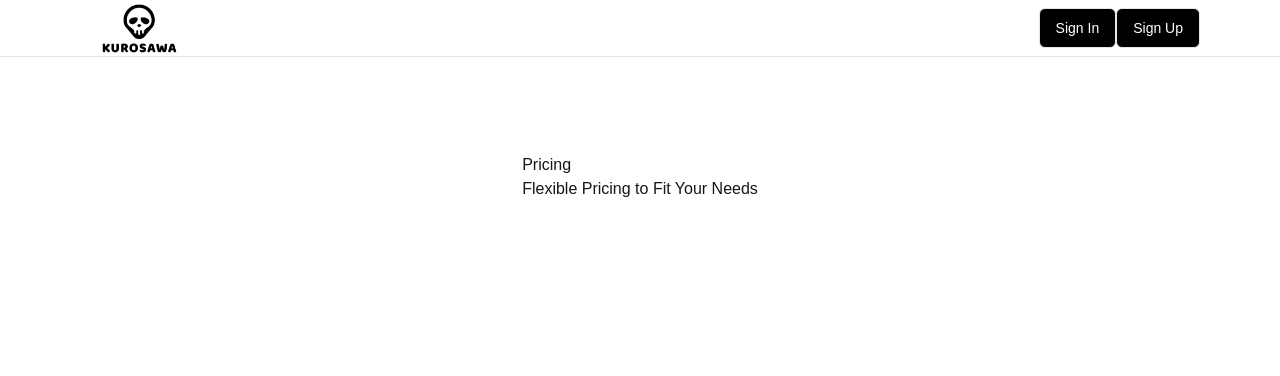
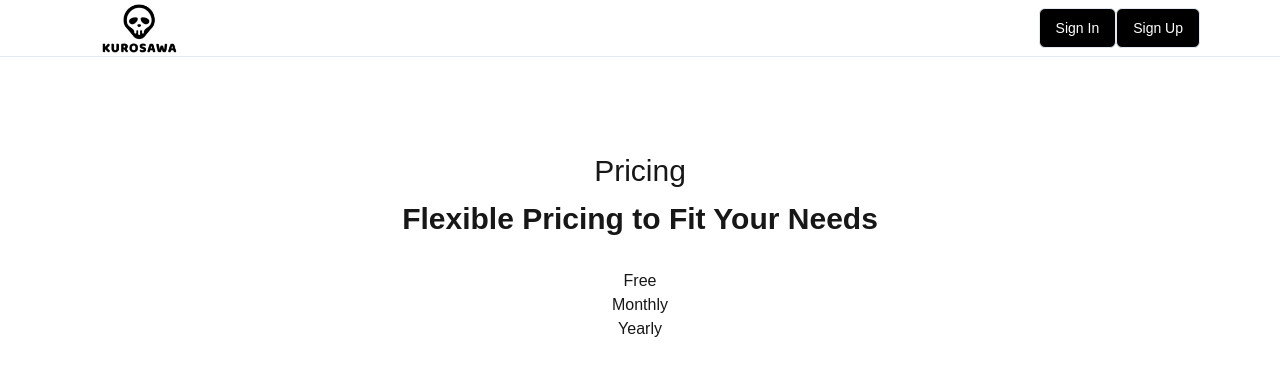
Before and after one commit to ppppppsmash/saasxxx, a Next.js app: page / in a window 1280 px wide. Shown: the top 376 px of the page. Built offline with nearby package versions, Linux system fonts and the light colour scheme; no server answers.

Commit message:
feat: add pricing card component and pricing plans data

```diff
--- /dev/null
+++ b/app/landing-page/pricing-card.tsx
@@ -0,0 +1,11 @@
+import { PricingPlan } from './pricing-section';
+
+const PricingCard = ({ title, price, features }: PricingPlan) => {
+  return (
+    <div>
+      {title}
+    </div>
+  );
+}
+
+export default PricingCard;
--- a/app/landing-page/pricing-section.tsx
+++ b/app/landing-page/pricing-section.tsx
@@ -1,10 +1,67 @@
+import PricingCard from "./pricing-card";
+
+export type PricingPlan = {
+  title: string;
+  price: number;
+  description: string;
+  isPopular: boolean;
+  features: string[];
+}
+
+export const pricingPlans: PricingPlan[] = [
+  {
+    title: 'Free',
+    price: 0,
+    description: 'For small teams just getting started',
+    isPopular: false,
+    features: [
+      '3 projects',
+      'Unlimited users',
+      '2GB storage',
+      'Priority support',
+    ],
+  },
+  {
+    title: 'Monthly',
+    price: 6.99,
+    description: 'For growing teams',
+    isPopular: true,
+    features: [
+      'Unlimited projects',
+      'Unlimited users',
+      '5GB storage',
+      'Priority support',
+    ],
+  },
+  {
+    title: 'Yearly',
+    price: 39.99,
+    description: 'Upgarade to save more!',
+    isPopular: true,
+    features: [
+      'Unlimited projects',
+      'Unlimited users',
+      '50GB storage',
+      '24/7 support',
+    ],
+  }
+];
+
 const PricingSection = () => {
   return (
-    <div>
-      <h1>Pricing</h1>
-      <h2>
+    <div className="text-center">
+      <h1 className="capitalize text-3xl">Pricing</h1>
+      <h2 className="font-extrabold text-3xl mb-8 pt-3">
         Flexible Pricing to Fit Your Needs
       </h2>
+
+      <div>
+        {
+          pricingPlans.map((plan, index) => (
+            <PricingCard key={index} {...plan} />
+          ))
+        }
+      </div>
     </div>
   )
 }
```
